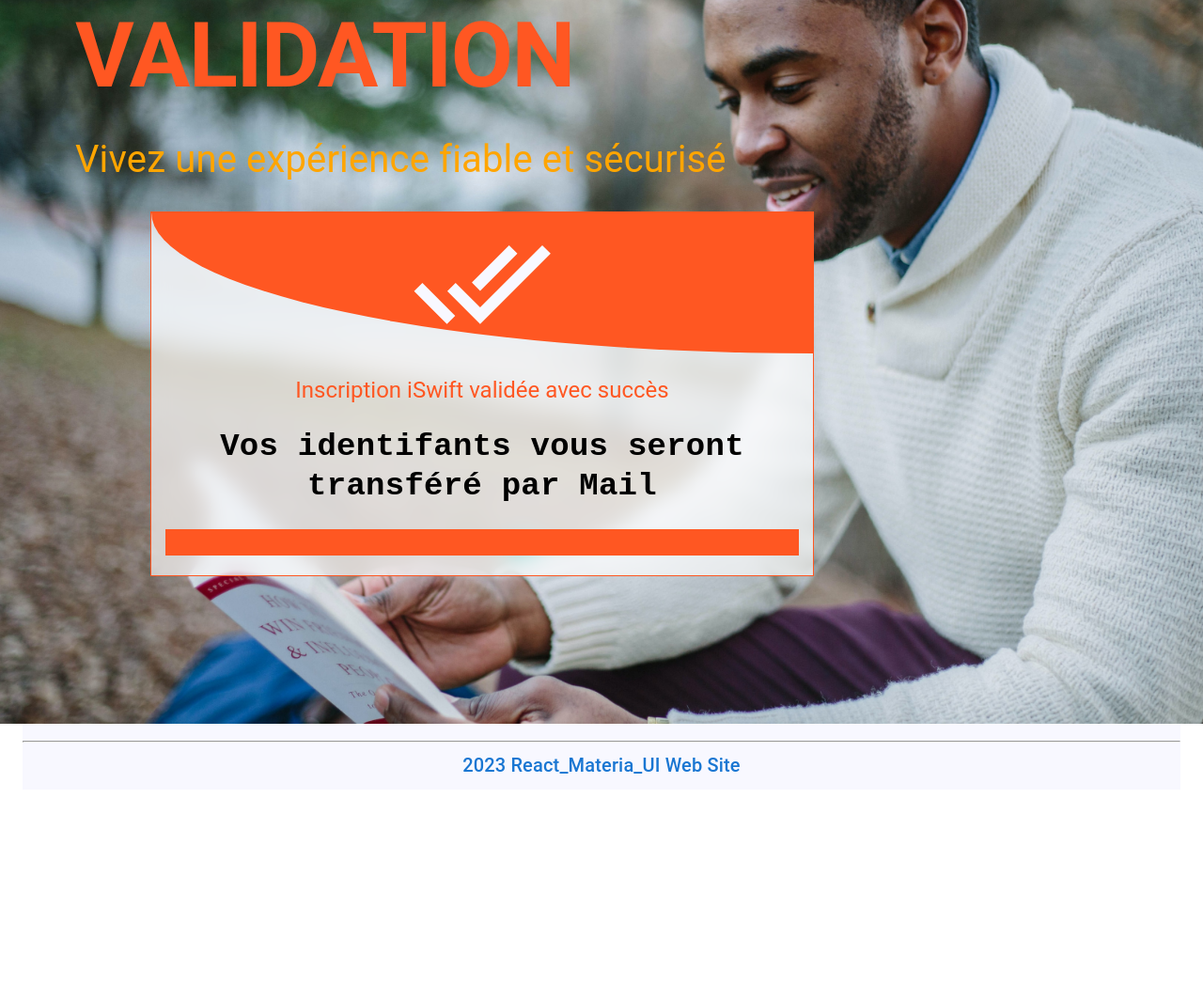
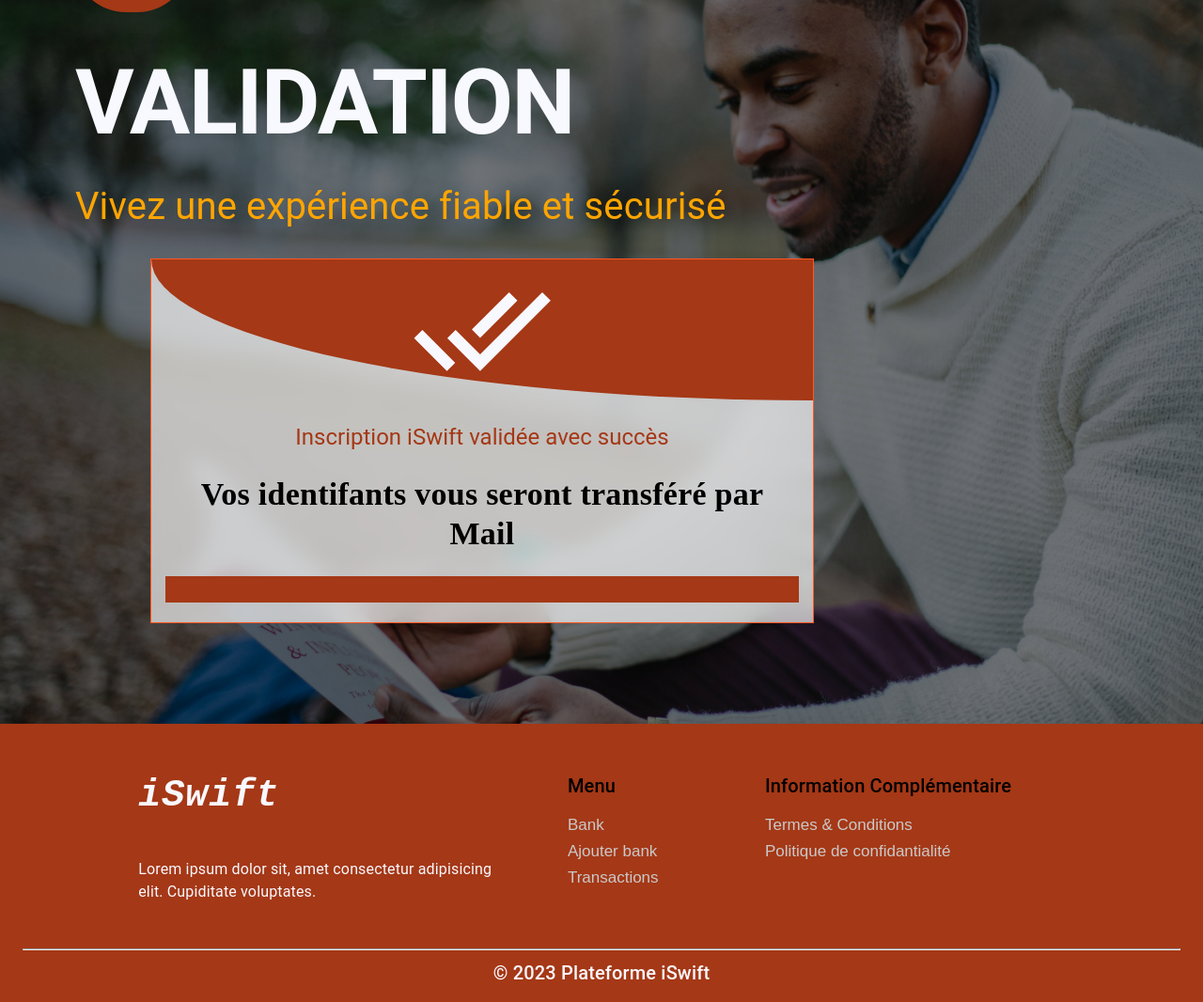
Before and after one commit to Christ-YAO/CST_TRACKER_INSCRIPTION, a React app: page /inscription_validee in a window 1280 px wide. Shown: the part 135-1201 px from the top of the page at 94% size. Before the commit the page ends 975 px from the top, so only its background shows below. Built offline with nearby package versions, Linux system fonts and the light colour scheme; a web font is replaced by a local one.

Commit message:
Add footer
Add footer

```diff
--- a/src/App.css
+++ b/src/App.css
@@ -1,3 +1,5 @@
+@import url('https://fonts.googleapis.com/css2?family=Delicious+Handrawn&display=swap');
+
 body {
   padding: 0;
   margin: 0;
@@ -6,6 +8,37 @@ body {
 .backImg {
   background: url(/src/images/tamarcus-brown-29pFbI_D1Sc-unsplash.jpg) no-repeat center/cover;
 }
-.backImg3 {
+.backImg2 {
   background: url(/src/images/tamarcus-brown-T3uKisfmABY-unsplash.jpg) no-repeat center/cover;
 }
+
+.footer ul li{
+  list-style-type: none;
+  margin-left: -40px;
+  margin-top: 8px !important;
+  font-size: 17px;
+  position: relative;
+}
+.footer ul li::before {
+  content: ">";
+  color: transparent;
+  font-weight: bold;
+  position: absolute;
+  left: -25px;
+  top: 0%;
+  transition: all 0.3s ease-in-out;
+}
+.footer ul li:hover::before {
+  left: -17px;
+  color: #f8f8ff;
+}
+
+.footer ul li a{
+  text-decoration: none;
+  color: #c9c9c9;
+  font-family: sans-serif;
+}
+
+.footer ul li a:hover {
+  color: #f8f8ff;
+}
--- a/src/components/commons/Logo.jsx
+++ b/src/components/commons/Logo.jsx
@@ -15,12 +15,12 @@ export default function Logo(){
             fontSize: 40,
             fontWeight: 700,
             color: '#f8f8ff',
-            background: "#ff5722",
+            // background: "#ff5722",
             textDecoration: 'none',
             letterSpacing: 1,
-            ml: 10,
-            p: "30px 10px",
-            borderRadius: "0% 50%"
+            // ml: 10,
+            // p: "30px 10px",
+            // borderRadius: "0% 50%"
         }}
     >
         iSwift
--- a/src/components/footer/index.jsx
+++ b/src/components/footer/index.jsx
@@ -2,20 +2,37 @@ import * as React from 'react';
 import Box from '@mui/material/Box';
 import Typography from '@mui/material/Typography';
 import { Toolbar } from '@mui/material';
+import Logo from '../commons/Logo'
 
 
 export default function SimpleContainer() {
   return (
     <React.Fragment>
-      <Toolbar>
-      <Box component="main" sx={{ textAlign: "center",flexGrow: 1,bgcolor: '#f8f8ff', minWidth: '100%', p: "10px 0" }}><hr />
-          <Typography
-            variant='h6'
-            color= 'primary'
-          >
-            2023 React_Materia_UI Web Site
-          </Typography>
-      </Box>
+      <Toolbar sx={{p: "50px 10px 15px 10px", display: 'block', width: 'auto', m: '0 auto', bgcolor: "#a53816", color: "#f8f8ff"}}>
+        <Box sx={{display: 'flex', justifyContent: 'space-around', flexWrap:'wrap', maxWidth: '100%', width: '80%', m: '0 auto'}}>
+          <Box sx={{width: "400px", m: '0 auto',}}>
+            <Logo />
+            <Typography width='400px' mt="40px !important" mb="40px !important" m="0 auto">Lorem ipsum dolor sit, amet consectetur adipisicing elit. Cupiditate voluptates.</Typography>
+          </Box>
+          <Box className="footer" sx={{flex: '1 1 50%',display: 'flex', justifyContent: 'space-around'}}>
+            <Box>
+              <Typography variant='h6' color="#000" fontWeight="500">Menu</Typography>
+              <ul>
+                <li><a href='/'>Bank</a></li>
+                <li><a href='/'>Ajouter bank</a></li>
+                <li><a href='/'>Transactions</a></li>
+              </ul>
+            </Box>
+            <Box>
+              <Typography variant='h6' color="#000" fontWeight="500">Information Complémentaire</Typography>
+              <ul>
+                <li><a href='/'>Termes & Conditions</a></li>
+                <li><a href='/'>Politique de confidantialité</a></li>
+              </ul>
+            </Box>
+          </Box>
+        </Box><hr />
+        <Box><Typography variant='h6' sx={{textAlign: 'center'}}>&copy; 2023 Plateforme iSwift</Typography></Box>
       </Toolbar>
     </React.Fragment>
   );
--- a/src/pages/Inscription.js
+++ b/src/pages/Inscription.js
@@ -60,28 +60,33 @@ function Inscription() {
 
 
     return (
-        <Box className="backImg" bgcolor='#f8f8ff' padding='120px 0px 50px 0px' width='100%' minHeight='100vh' marginTop='-70px !important' margin="0 auto">
-          <Logo />
-        <Typography variant='h1' color='#ff5722' fontWeight='bolder' ml="75px" mt="30px">S'Inscrire</Typography>
+        <Box sx={{position: "relative",}}>
+          <Box className="backImg" width='100%' minHeight='100%' marginTop='0px !important' margin="0 auto" sx={{position: "absolute", zIndex: "-1", filter: "brightness(50%)"}}></Box>
+          <Box padding='120px 0px 50px 0px' width='100%' minHeight='100%' marginTop='-70px !important' margin="0 auto">
+          <Box sx={{ml: 10, mt: '-10px', bgcolor: '#a53816', p: '30px 10px', width: 100, borderRadius: '0px 45% 45% 45%'}}>
+            <Logo />
+          </Box>
+        <Typography variant='h1' color='#f8f8ff' fontWeight='bolder' ml="75px" mt="30px">S'Inscrire</Typography>
         <Typewriter />
         <Box
             sx={{
                 display: 'flex',
                 flexWrap: 'wrap',
                 gap: 1,
-                width: {xl: '40%', md: '55%', sm: "70%", xs: "78%"},
+                width: {xl: '40%', md: '55%', sm: "75%", xs: "85%"},
                 padding: {xl: '30px', lg: '30px', md: '30px', sm: '20px', xs: '20px'},
                 border: '1px solid #ff5722',
                 borderRadius: 2,
                 position: 'relative',
                 marginBottom: 5,
-                background: "#fffd",
+                background: "#fffa",
+                backdropFilter: 'blur(50px)',
                 ml:{xl: 20, lg: 20, md: 10, sm: 5, xs: 2.5}
             }}>
           <Box sx={{
                     width: '100%',
                     textAlign: 'center',
-                    background: '#ff5622e8',
+                    background: '#a53816',
                     p: '15px',
                     color: '#fff',
                     mb: 3,
@@ -166,6 +171,7 @@ function Inscription() {
             </Box>
         </Box>
       </Box>
+        </Box>
     )
 }
 
--- a/src/pages/ValidationInscription.js
+++ b/src/pages/ValidationInscription.js
@@ -7,9 +7,13 @@ import Logo from '../components/commons/Logo'
 
 function ValidationInscription() {
     return (
-        <Box className="backImg3" bgcolor='#f8f8ff' padding='60px 0px' width='100%' minHeight='100vh' marginTop='-15px !important' margin="0 auto">
-          <Logo />
-        <Typography variant='h1' color='#ff5722' fontWeight='bolder' sx={{ml:{xl:10, lg:10, md:10, sm:5, xs:5, width: '100%'}}} mt="40px">VALIDATION</Typography>
+        <Box sx={{position: 'relative'}}>
+          <Box className="backImg2" width='100%' minHeight='100%' marginTop='0px !important' margin="0 auto" sx={{position: "absolute", zIndex: "-1", filter: "brightness(50%)"}}></Box>
+          <Box padding='60px 0px' width='100%' minHeight='100vh' marginTop='-15px !important' margin="0 auto">
+        <Box sx={{ml: 10, mt: '-10px', bgcolor: '#a53816', p: '30px 10px', width: 100, borderRadius: '0px 45% 45% 45%'}}>
+            <Logo />
+          </Box>
+        <Typography variant='h1' color='#f8f8ff' fontWeight='bolder' sx={{ml:{xl:10, lg:10, md:10, sm:5, xs:5, width: '100%'}}} mt="40px">VALIDATION</Typography>
         <Typewriter />
         <Box
             sx={{
@@ -26,7 +30,7 @@ function ValidationInscription() {
                 backdropFilter: 'blur(10px)',
                 ml:{xl: 10, lg: 20, md: 10, sm: 5, xs: 2.5}
             }}>
-                      <DoneAllIcon sx={{fontSize: '150px', color: '#f8f8ff', background: '#ff5722', width: '100%', borderRadius: '0 0 0% 500%'}} />
+                      <DoneAllIcon sx={{fontSize: '150px', color: '#f8f8ff', background: '#a53816', width: '100%', borderRadius: '0 0 0% 500%'}} />
           <Box sx={{
                     width: '100%',
                     textAlign: 'center',
@@ -35,12 +39,13 @@ function ValidationInscription() {
                     // color: '#fff',
                     fontSize: '25px',
                     }}>
-                      <Typography variant='h5' sx={{mb: 3, color: '#ff5722',}}>Inscription iSwift validée avec succès</Typography>
-                      <Typography variant='h4' sx={{mb: 3, fontFamily: "Courier New", fontWeight: 'bold'}}>Vos identifants vous seront transféré par Mail</Typography>
-                      <marquee variant='h4' style={{mb: 3, color: '#f8f8ff', background: '#ff5722'}}>iSwift vous souhaite la bienvenue dans sa communauté</marquee>
+                      <Typography variant='h5' sx={{mb: 3, color: '#a53816',}}>Inscription iSwift validée avec succès</Typography>
+                      <Typography variant='h4' sx={{mb: 3, fontFamily: "serif", fontWeight: 'bold'}}>Vos identifants vous seront transféré par Mail</Typography>
+                      <marquee variant='h4' style={{mb: 3, color: '#f8f8ff', background: '#a53816'}}>iSwift vous souhaite la bienvenue dans sa communauté</marquee>
                     </Box>
         </Box>
       </Box>
+        </Box>
     )
 }
 
```
